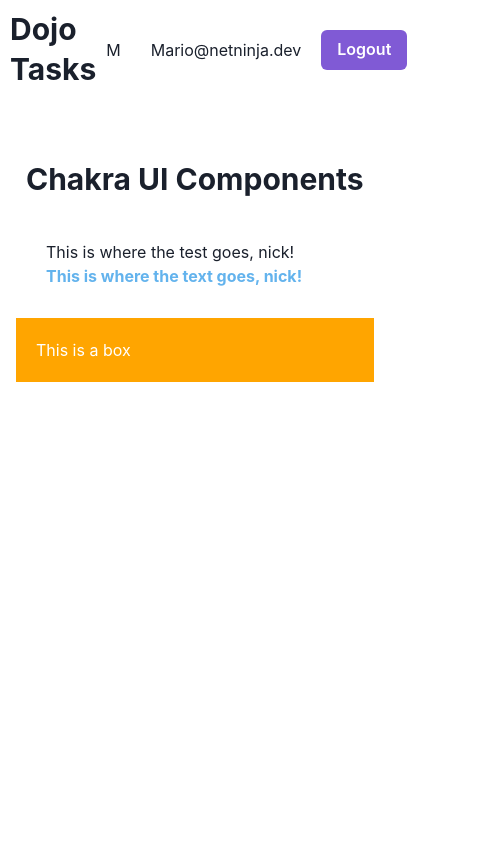
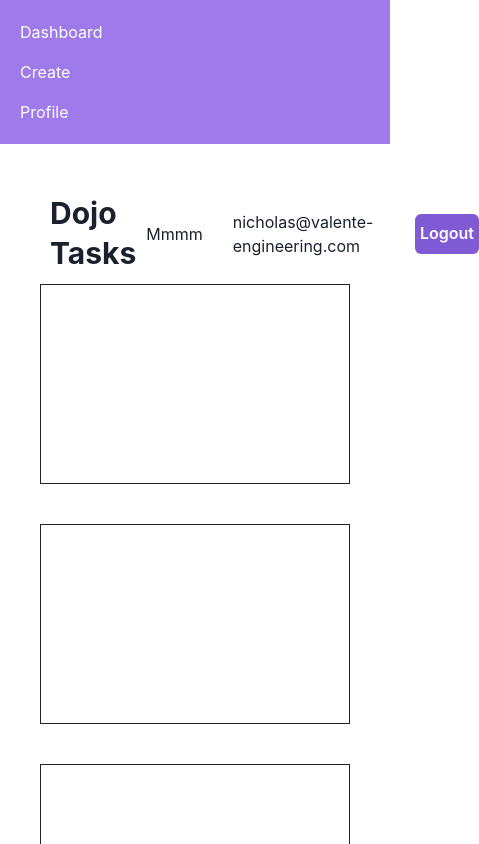
Before and after one commit to Ice-and-Rock/Nick_Learns_ChakraUI, a React (Vite) app in the folder Dojo_Tasks/: page / in a window 390 px wide. Shown: the top 844 px of the page, 479 px wide, since content can reach past the window. Built offline with nearby package versions, Linux system fonts and the light colour scheme.

Commit message:
made progress with grid layout, responsive design and list elements

```diff
--- a/Dojo_Tasks/package.json
+++ b/Dojo_Tasks/package.json
@@ -9,6 +9,7 @@
     "preview": "vite preview"
   },
   "dependencies": {
+    "@chakra-ui/icons": "^2.0.19",
     "@chakra-ui/react": "^2.7.1",
     "@emotion/react": "^11.11.1",
     "@emotion/styled": "^11.11.0",
--- a/Dojo_Tasks/src/components/Navbar.jsx
+++ b/Dojo_Tasks/src/components/Navbar.jsx
@@ -8,9 +8,9 @@ const Navbar = () => {
 
       <HStack spacing="20px">
         <Box bg="grey.200" p="10px">
-          M
+          Mmmm
         </Box>
-        <Text>Mario@netninja.dev</Text>
+        <Text>nicholas@valente-engineering.com</Text>
         <Button colorScheme="purple">Logout</Button>
       </HStack>
     </Flex>
--- /dev/null
+++ b/Dojo_Tasks/src/components/Sidebar.jsx
@@ -0,0 +1,24 @@
+import { NavLink } from "react-router-dom";
+import { List, ListIcon, ListItem } from "@chakra-ui/react";
+
+const Sidebar = () => {
+  return (
+    <List color="white" fontsize="large" spacing={4}>
+      <ListItem>
+        {/* <ListIcon as={CalendarIcon} /> */}
+
+        <NavLink to="/">Dashboard</NavLink>
+      </ListItem>
+      <ListItem>
+        {/* <ListIcon as={EditIcon} /> */}
+        <NavLink to="/create">Create</NavLink>
+      </ListItem>
+      <ListItem>
+        {/* <ListIcon as={AtSignIcon} /> */}
+        <NavLink to="/profile">Profile</NavLink>
+      </ListItem>
+    </List>
+  );
+};
+
+export default Sidebar;
--- a/Dojo_Tasks/src/layouts/RootLayout.jsx
+++ b/Dojo_Tasks/src/layouts/RootLayout.jsx
@@ -1,11 +1,28 @@
+import { Grid, GridItem } from "@chakra-ui/react";
 import { Outlet } from "react-router-dom";
 import Navbar from "../components/Navbar";
+import Sidebar from "../components/Sidebar";
 
 export default function RootLayout() {
   return (
-    <div>
-      <Navbar />
-      <Outlet />
-    </div>
+    <Grid templateColumns="repeat(6, 1fr)" bg="grey.50">
+      <GridItem
+        as="aside"
+        colSpan={{ base:6, lg:2, xl:1 }}
+        bg="purple.400"
+        minHeight={{ lg: "100vh" }}
+        p={{ base: "20px", md: "30px" }}
+      >
+        <Sidebar/>
+      </GridItem>
+      <GridItem
+      as="main"
+      colSpan={{ base:6, lg:4, xl:6 }}
+      p="40px"
+      >
+        <Navbar />
+        <Outlet />
+      </GridItem>
+    </Grid>
   );
 }
--- a/Dojo_Tasks/src/pages/Dashboard.jsx
+++ b/Dojo_Tasks/src/pages/Dashboard.jsx
@@ -1,40 +1,38 @@
-import { Box, Container, Heading, Text } from "@chakra-ui/react";
+import { Box, Container, Heading, Text, SimpleGrid } from "@chakra-ui/react";
 
 export default function Dashboard() {
-  const boxStyles = {
-    //padding
-    p: "10px",
-    //backgorund color
-    bg: "purple.400",
-    //text color
-    color: "white",
-    //margin
-    m: "10px",
-    //textAlign
-    textAlign: "center",
-    //blur filter
-    filter: "blur(2px)",
-    //hover with mouse
-    ":hover": {
-      color: "black",
-      bg: "blue.200",
-    },
-  };
+  return (
+    <SimpleGrid columns={4} spacing={10} minChildWidth="250px">
+      <Box bg="white" height="200px" border="1px solid"></Box>
+      <Box bg="white" height="200px" border="1px solid"></Box>
+      <Box bg="white" height="200px" border="1px solid"></Box>
+      <Box bg="white" height="200px" border="1px solid"></Box>
 
-  return (
-    <Container as="section" maxWidth="4xl" py="20px">
-      <Heading my="30px" p="10px">
-        Chakra UI Components
-      </Heading>
-      <Text ml="30px">This is where the test goes, nick!</Text>
-      <Text ml="30px" color="blue.300" fontWeight="bold">
-        This is where the text goes, nick!
-      </Text>
-      <Box my="30px" p="20px" bg="orange">
-        <Text color="white">This is a box</Text>
-      </Box>
+      <Box bg="white" height="200px" border="1px solid"></Box>
+      <Box bg="white" height="200px" border="1px solid"></Box>
+      <Box bg="white" height="200px" border="1px solid"></Box>
+      <Box bg="white" height="200px" border="1px solid"></Box>
 
-      <Box style={boxStyles}>Hello, people who are looking at my work...</Box>
-    </Container>
+      <Box bg="white" height="200px" border="1px solid"></Box>
+      <Box bg="white" height="200px" border="1px solid"></Box>
+      <Box bg="white" height="200px" border="1px solid"></Box>
+      <Box bg="white" height="200px" border="1px solid"></Box>
+    </SimpleGrid>
   );
 }
+
+// Practice of IN-LINE STYLE
+// <Container as="section" maxWidth="4xl" py="20px">
+//   <Heading my="30px" p="10px">
+//     Chakra UI Components
+//   </Heading>
+//   <Text ml="30px">This is where the test goes, nick!</Text>
+//   <Text ml="30px" color="blue.300" fontWeight="bold">
+//     This is where the text goes, nick!
+//   </Text>
+//   <Box my="30px" p="20px" bg="orange">
+//     <Text color="white">This is a box</Text>
+//   </Box>
+
+//   <Box style={boxStyles}>Hello, people who are looking at my work...</Box>
+// </Container>
```
Also changed, not shown: 1 other file (tests, documents, lock files or other folders).
